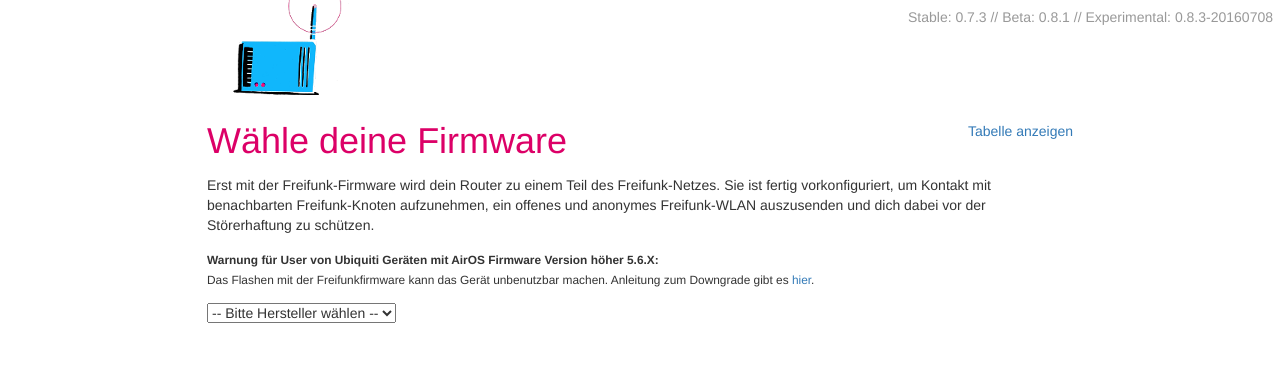
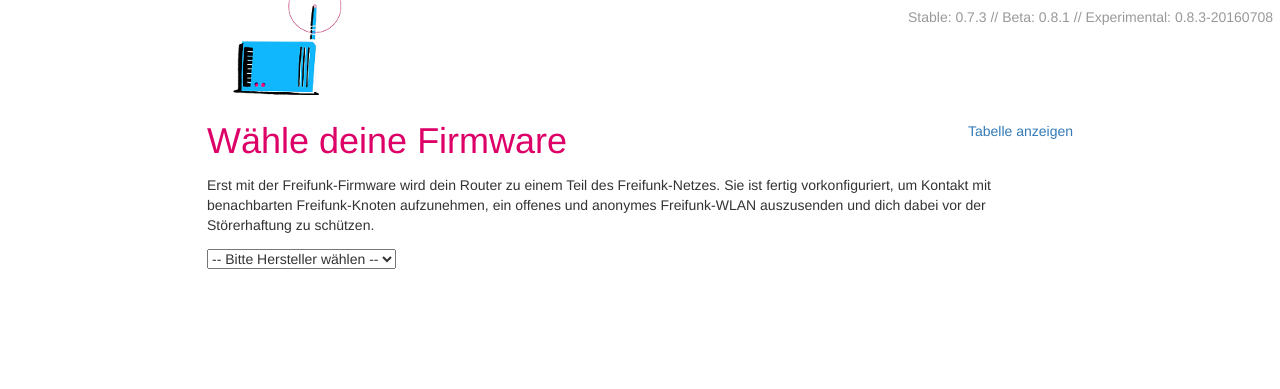
Before and after one commit to freifunk-darmstadt/gluon-firmware-selector, a plain HTML site: page index.html in a window 1280 px wide. Drawn offline with Linux system fonts and the light colour scheme.

Commit message:
Remove AirOS 5.6 Warning, this was fixed in 2016.1.x (https://github.com/freifunk-gluon/gluon/commit/34d45986b5e2671de83cf0eef027c7a47fe6f53d)

```diff
--- a/index.html
+++ b/index.html
@@ -18,10 +18,6 @@
           <a href="#firmwareTable" class="firmwareTableLink" onclick="app.showFirmwareTable();">Tabelle anzeigen</a>
           <h1>Wähle deine Firmware</h1>
           <p>Erst mit der Freifunk-Firmware wird dein Router zu einem Teil des Freifunk-Netzes. Sie ist fertig vorkonfiguriert, um Kontakt mit benachbarten Freifunk-Knoten aufzunehmen, ein offenes und anonymes Freifunk-WLAN auszusenden und dich dabei vor der Störerhaftung zu schützen.</p>
-          <p><small>
-            <strong> Warnung für User von Ubiquiti Geräten mit AirOS Firmware Version höher 5.6.X:</strong><br />
-            Das Flashen mit der Freifunkfirmware kann das Gerät unbenutzbar machen. Anleitung zum Downgrade gibt es <a href="https://wiki.darmstadt.freifunk.net/Ubiquiti_AirOS_5.6.x_mit_Gluon_Flashen" target="_blank">hier</a>.
-          </small></p>
           <select class="ulselect vendorselect"
                   onchange="app.setVendor(this.value)"></select>
           <select class="ulselect modelselect initiallyhidden"
```
